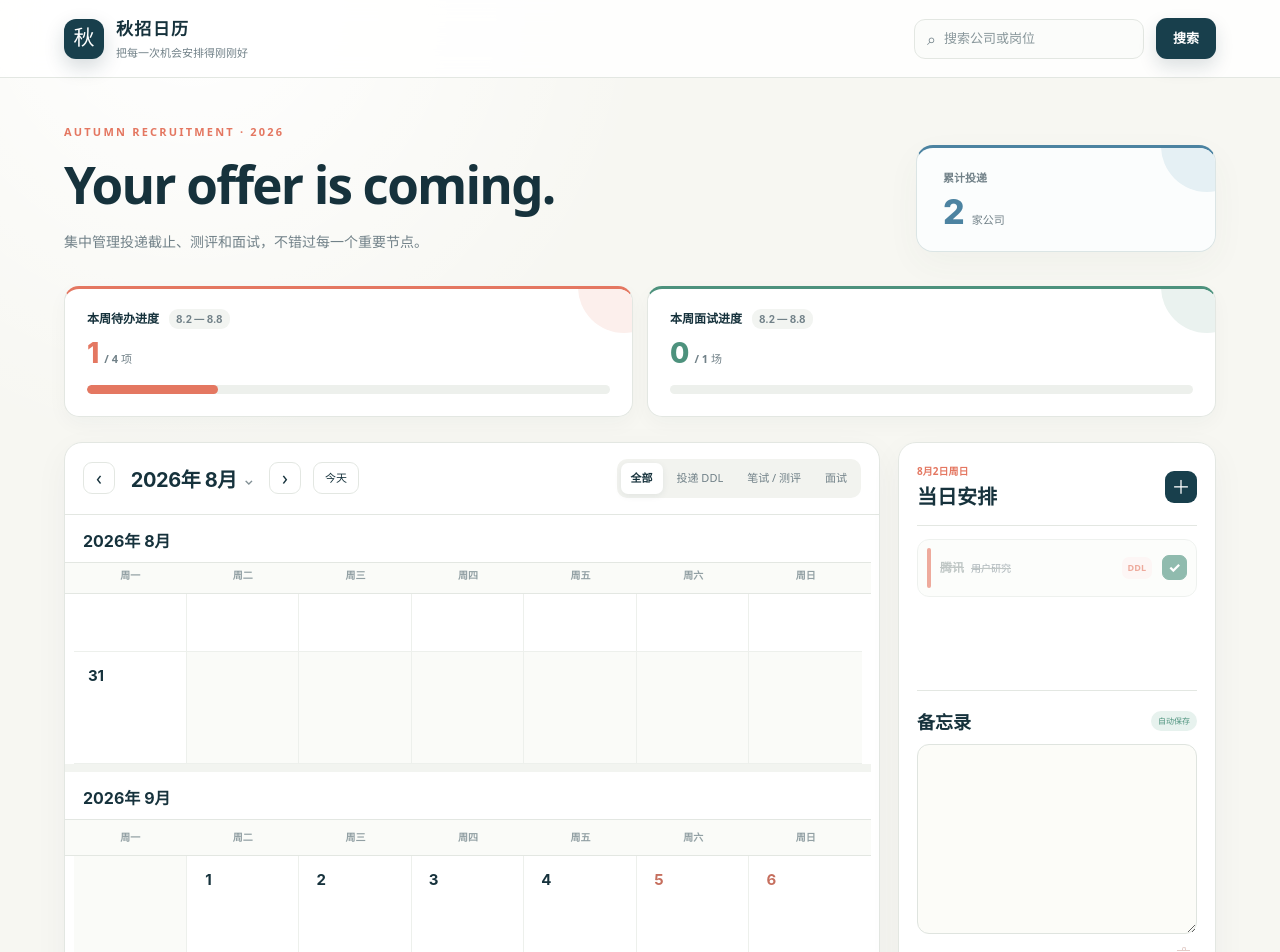
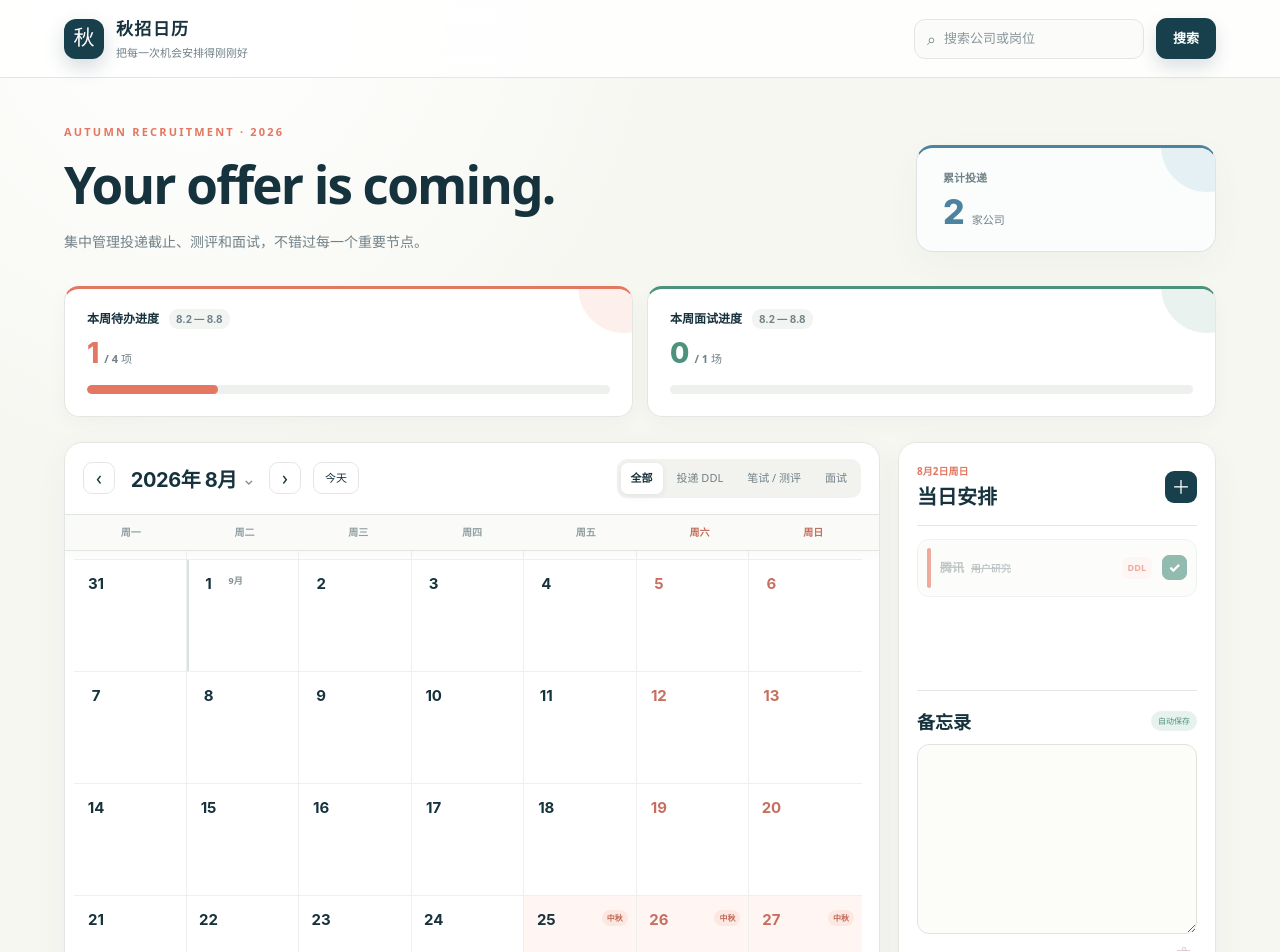
Before and after one commit to qiqi068-casey/autumn-recruitment-calendar, a Next.js app: page / in a window 1280 px wide. Shown: the top 952 px of the page. Built offline with nearby package versions, Linux system fonts and the light colour scheme.

Commit message:
Synchronize continuous calendar month navigation

```diff
--- a/app/page.tsx
+++ b/app/page.tsx
@@ -114,14 +114,37 @@ export default function Home() {
     return matchesType && text.includes(query.trim().toLowerCase());
   }), [events, filter, query]);
 
-  const calendarMonths = useMemo(() => Array.from({ length: 96 }, (_, index) => new Date(2024, index, 1)), []);
+  const continuousDays = useMemo(() => {
+    const start = new Date(2024, 0, 1);
+    const end = new Date(2031, 11, 31);
+    return Array.from({ length: Math.round((end.getTime() - start.getTime()) / 86400000) + 1 }, (_, index) => {
+      const date = new Date(start);
+      date.setDate(start.getDate() + index);
+      return date;
+    });
+  }, []);
   const calendarScrollRef = useRef<HTMLDivElement>(null);
 
+  function goToMonth(targetMonth: Date, behavior: ScrollBehavior = "smooth") {
+    setMonth(targetMonth);
+    const container = calendarScrollRef.current;
+    const target = container?.querySelector<HTMLElement>(`[data-date="${targetMonth.getFullYear()}-${pad(targetMonth.getMonth() + 1)}-01"]`);
+    if (container && target) container.scrollTo({ top: target.offsetTop, behavior });
+  }
+
   useEffect(() => {
+    requestAnimationFrame(() => goToMonth(new Date(), "auto"));
+  }, []);
+
+  function syncMonthFromScroll() {
     const container = calendarScrollRef.current;
-    const target = container?.querySelector<HTMLElement>(`[data-month="${month.getFullYear()}-${pad(month.getMonth() + 1)}"]`);
-    if (container && target) container.scrollTo({ top: target.offsetTop, behavior: "smooth" });
-  }, [month]);
+    if (!container) return;
+    const bounds = container.getBoundingClientRect();
+    const representative = document.elementFromPoint(bounds.left + bounds.width / 2, bounds.top + 12)?.closest<HTMLElement>(".day-cell[data-date]");
+    if (!representative) return;
+    const [year, monthNumber] = (representative.dataset.date ?? todayKey).split("-").map(Number);
+    if (year !== month.getFullYear() || monthNumber - 1 !== month.getMonth()) setMonth(new Date(year, monthNumber - 1, 1));
+  }
 
   const weekStartDate = new Date();
   weekStartDate.setDate(weekStartDate.getDate() - weekStartDate.getDay());
@@ -235,7 +258,7 @@ export default function Home() {
         <div className="calendar-card">
           <div className="calendar-toolbar">
             <div className="month-switcher">
-              <button aria-label="上个月" onClick={() => setMonth(new Date(month.getFullYear(), month.getMonth() - 1, 1))}>‹</button>
+              <button aria-label="上个月" onClick={() => goToMonth(new Date(month.getFullYear(), month.getMonth() - 1, 1))}>‹</button>
               <label className="month-picker" title="选择月份">
                 <span>{monthLabel}</span>
                 <input
@@ -245,12 +268,12 @@ export default function Home() {
                   onChange={(event) => {
                     if (!event.target.value) return;
                     const [year, monthNumber] = event.target.value.split("-").map(Number);
-                    setMonth(new Date(year, monthNumber - 1, 1));
+                    goToMonth(new Date(year, monthNumber - 1, 1));
                   }}
                 />
               </label>
-              <button aria-label="下个月" onClick={() => setMonth(new Date(month.getFullYear(), month.getMonth() + 1, 1))}>›</button>
-              <button className="today-btn" onClick={() => { const d = new Date(); setMonth(new Date(d.getFullYear(), d.getMonth(), 1)); setSelectedDate(todayKey); }}>今天</button>
+              <button aria-label="下个月" onClick={() => goToMonth(new Date(month.getFullYear(), month.getMonth() + 1, 1))}>›</button>
+              <button className="today-btn" onClick={() => { goToMonth(new Date()); setSelectedDate(todayKey); }}>今天</button>
             </div>
             <div className="filters">
               {(["all", "deadline", "assessment", "interview"] as const).map((item) => (
@@ -260,28 +283,18 @@ export default function Home() {
               ))}
             </div>
           </div>
-          <div className="calendar-scroll continuous" ref={calendarScrollRef}>
-            {calendarMonths.map((calendarMonth) => {
-              const year = calendarMonth.getFullYear();
-              const monthIndex = calendarMonth.getMonth();
-              const leadingBlanks = (calendarMonth.getDay() + 6) % 7;
-              const dayCount = new Date(year, monthIndex + 1, 0).getDate();
-              const cells = [...Array.from({ length: leadingBlanks }, () => null), ...Array.from({ length: dayCount }, (_, index) => new Date(year, monthIndex, index + 1))];
-              while (cells.length % 7) cells.push(null);
-              const monthKey = `${year}-${pad(monthIndex + 1)}`;
-              return <section className="calendar-month" data-month={monthKey} key={monthKey}>
-                <h3>{year}年 {monthIndex + 1}月</h3>
-                <div className="week-row">{["一", "二", "三", "四", "五", "六", "日"].map((d, index) => <span key={d} className={index >= 5 ? "weekend" : ""}>周{d}</span>)}</div>
+          <div className="week-row fixed-week-row">{["一", "二", "三", "四", "五", "六", "日"].map((d, index) => <span key={d} className={index >= 5 ? "weekend" : ""}>周{d}</span>)}</div>
+          <div className="calendar-scroll continuous" ref={calendarScrollRef} onScroll={syncMonthFromScroll}>
                 <div className="calendar-grid">
-                  {cells.map((date, index) => {
-                    if (!date) return <span className="day-cell blank" aria-hidden="true" key={`blank-${index}`} />;
+                  {continuousDays.map((date) => {
                     const key = toDateKey(date);
                     const dayEvents = filtered.filter((e) => e.date === key);
                     const weekend = date.getDay() === 6 ? "saturday" : date.getDay() === 0 ? "sunday" : "";
                     const nearTerm = key >= weekStartKey && key <= weekEndKey;
                     const holiday = holidays2026[key];
-                    return <button key={key} className={`day-cell ${weekend} ${holiday ? "holiday" : ""} ${nearTerm ? "near-term" : ""} ${key === todayKey ? "today" : ""} ${key === selectedDate ? "selected" : ""}`} onClick={() => setSelectedDate(key)} onDoubleClick={() => openCreate(key)}>
+                    return <button data-date={key} key={key} className={`day-cell ${date.getDate() === 1 ? "month-start" : ""} ${weekend} ${holiday ? "holiday" : ""} ${nearTerm ? "near-term" : ""} ${key === todayKey ? "today" : ""} ${key === selectedDate ? "selected" : ""}`} onClick={() => setSelectedDate(key)} onDoubleClick={() => openCreate(key)}>
                       <span className="day-number">{date.getDate()}</span>
+                      {date.getDate() === 1 && <span className="month-cue">{date.getMonth() + 1}月</span>}
                       {holiday && <span className="holiday-label">{holiday}</span>}
                       <div className="day-events">
                         {dayEvents.slice(0, 2).map((event) => <span key={event.id} className={`event-chip ${typeMeta[event.type].color} ${event.status === "done" ? "completed" : "pending"}`}><i />{event.company}<b>{event.status === "done" ? "已完成" : typeMeta[event.type].short}</b></span>)}
@@ -290,8 +303,6 @@ export default function Home() {
                     </button>;
                   })}
                 </div>
-              </section>;
-            })}
           </div>
           <div className="legend">{Object.entries(typeMeta).map(([key, meta]) => <span key={key}><i className={meta.color} />{meta.label}</span>)}<span className="near-term-key"><i />本周</span><small>双击日期可快速添加</small></div>
         </div>
```
Also changed, not shown: app/globals.css.
